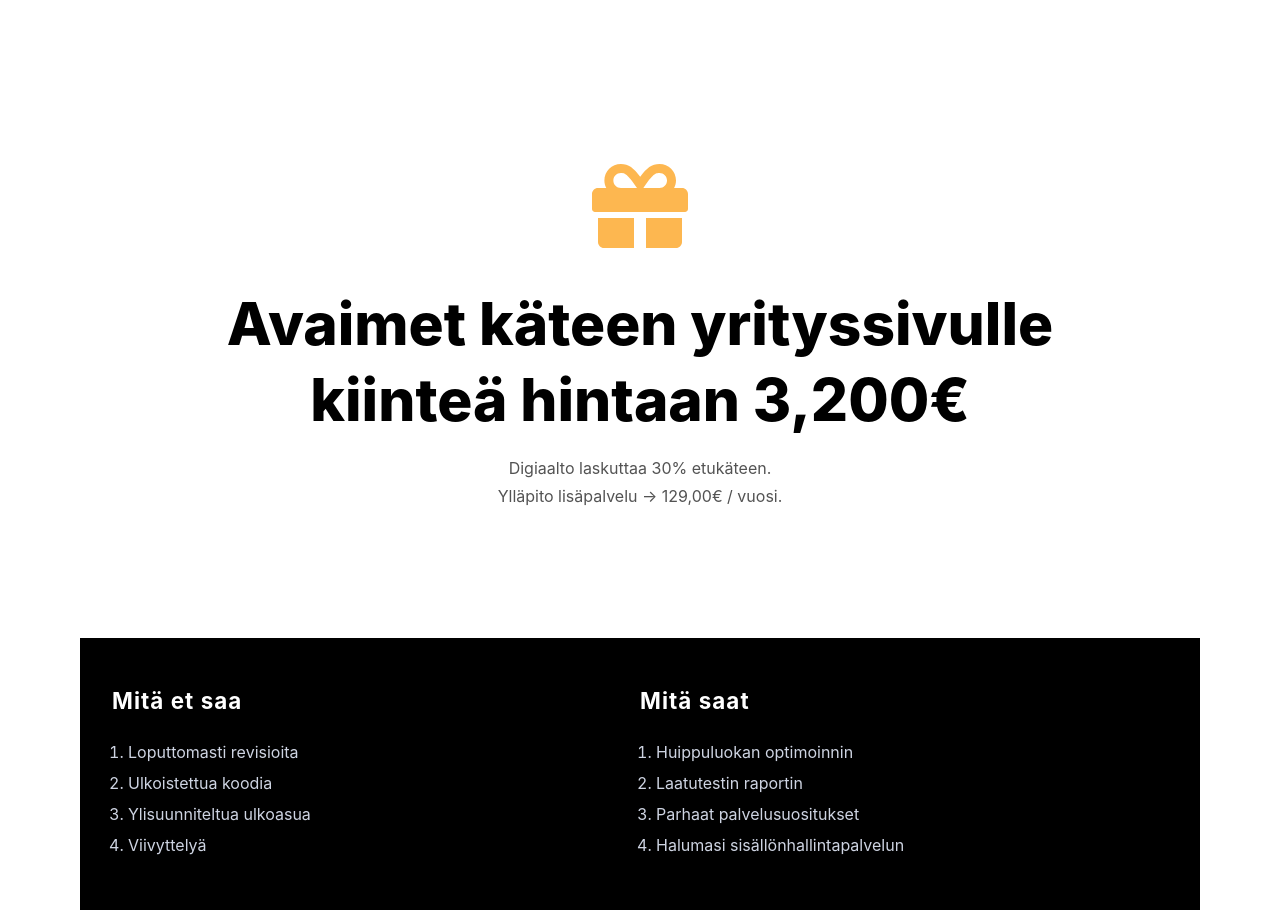
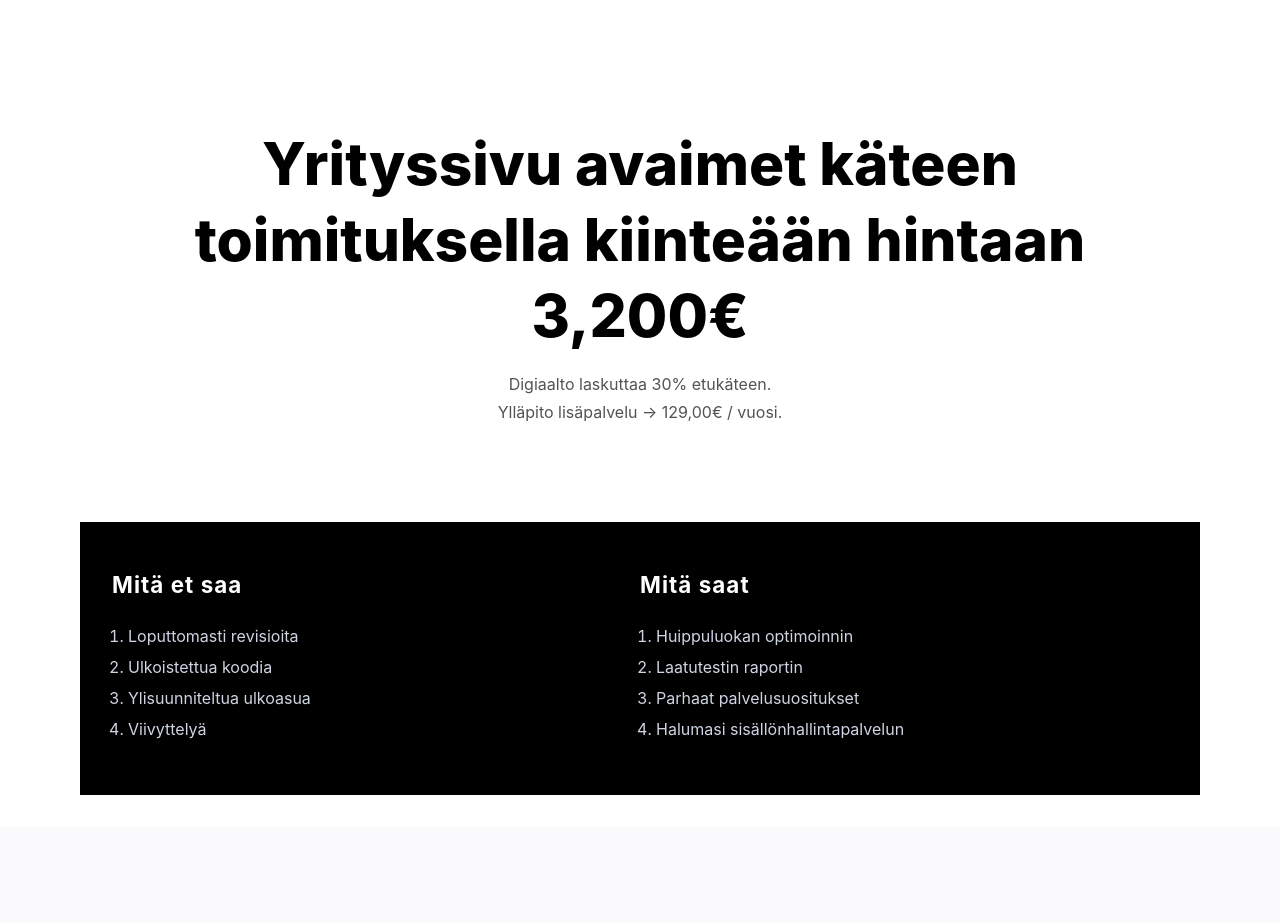
Before and after one commit to digiaalto/etusivu, a Next.js app: page / in a window 1280 px wide. Shown: the part 5800-6723 px from the top of the page. Built offline with nearby package versions, Linux system fonts and the light colour scheme; a small style sheet from the web is missing.

Commit message:
Sisällönhallinta korjaus

```diff
--- a/components/LP_Pricing.js
+++ b/components/LP_Pricing.js
@@ -1,13 +1,11 @@
 import styles from "../styles/LP_Pricing.module.sass"
-import { FaGift } from "react-icons/fa"
 
 const LP_Pricing = () => {
   return (
-    <section className={styles.section} id="hinnat">
+    <section className={styles.section} id="hinnoittelu">
       <div className={styles.content}>
-        <FaGift className={styles.giftIcon} />
         <h3 className={styles.header}>
-          Avaimet käteen yrityssivulle kiinteä hintaan 3,200€
+          Yrityssivu avaimet käteen toimituksella kiinteään hintaan 3,200€
         </h3>
         <p className={styles.note}>
           Digiaalto laskuttaa 30% etukäteen.
--- a/components/NavMenu.js
+++ b/components/NavMenu.js
@@ -30,8 +30,8 @@ const links = [
     href: "/#valmistusprosessi",
   },
   {
-    text: "Hinnat",
-    href: "/#hinnat",
+    text: "Hinnoittelu",
+    href: "/#hinnoittelu",
   },
   {
     text: "Yhteydenotto",
--- a/styles/LP_Pricing.module.sass
+++ b/styles/LP_Pricing.module.sass
@@ -14,7 +14,6 @@
 	justify-content: center
 	align-content: center
 	text-align: center
-	margin: 2rem 0
 	max-width: 60rem
 
 .giftIcon
```
